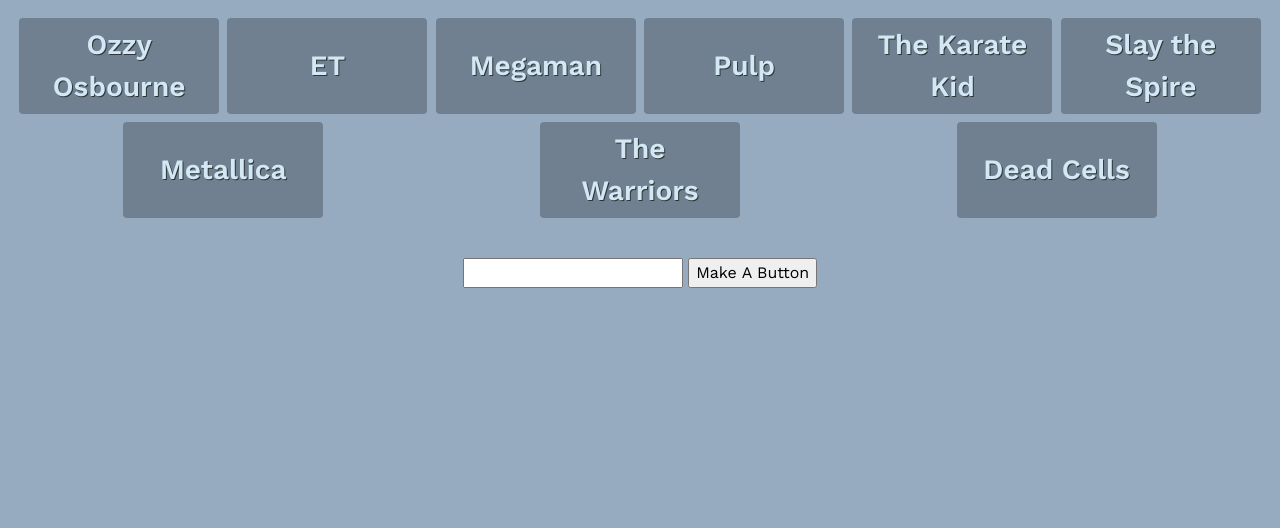
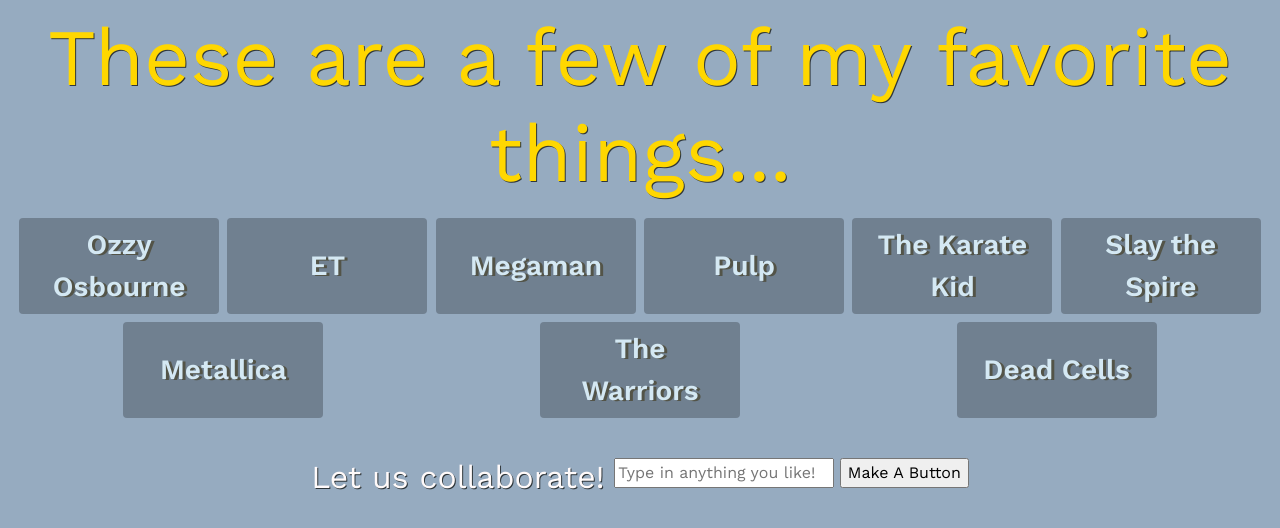
Before and after one commit to gregory-rutherford/giphyAPI, a plain HTML site: page index.html in a window 1280 px wide. Drawn offline with nearby package versions, Linux system fonts and the light colour scheme.

Commit message:
added header and a placeholder

```diff
--- a/assets/style.css
+++ b/assets/style.css
@@ -12,7 +12,7 @@
   text-align: center !important;
   font-size: 28px !important;
   font-weight: 600 !important;
-  text-shadow: 1px 1px rgb(47, 54, 58);
+  text-shadow: 3px 1px rgba(77, 73, 54, 0.808);
   border: none !important;
   margin-top: 8px;
   color: rgb(212, 232, 243) !important;
@@ -70,6 +70,19 @@
   text-align: center;
 }
 
+h1 {
+  text-align: center;
+  font-size: 80px;
+  color: gold;
+  text-shadow: 1px 1px rgb(47, 54, 58);
+}
+
+h2 {
+  margin-right: 10px;
+  color: snow;
+  text-shadow: 1px 1px rgb(47, 54, 58);
+}
+
 @media only screen and (max-width: 320px) {
   button {
     width: 100%;
--- a/index.html
+++ b/index.html
@@ -16,13 +16,15 @@
 
   <body>
     <div class="jumbotron jumbotron-fluid">
-      <div id="buttonFrame" class="container-fluid d-flex flex-wrap justify-content-around" >
+      <header><h1>These are a few of my favorite things...</h1></header>
+      <div id="buttonFrame" class="container-fluid d-flex flex-wrap justify-content-around">
         <!-- //buttons will go here -->
       </div>
     </div>
     <div id="formFrame" class="container-fluid d-flex flex-wrap">
+      <h2>Let us collaborate!</h2>
         <form>
-            <input type="text" id="userInput">
+            <input type="text" id="userInput"   placeholder="Type in anything you like!" >
             <input type="submit" value="Make A Button" id="submit">
         </form>
     </div>
```
